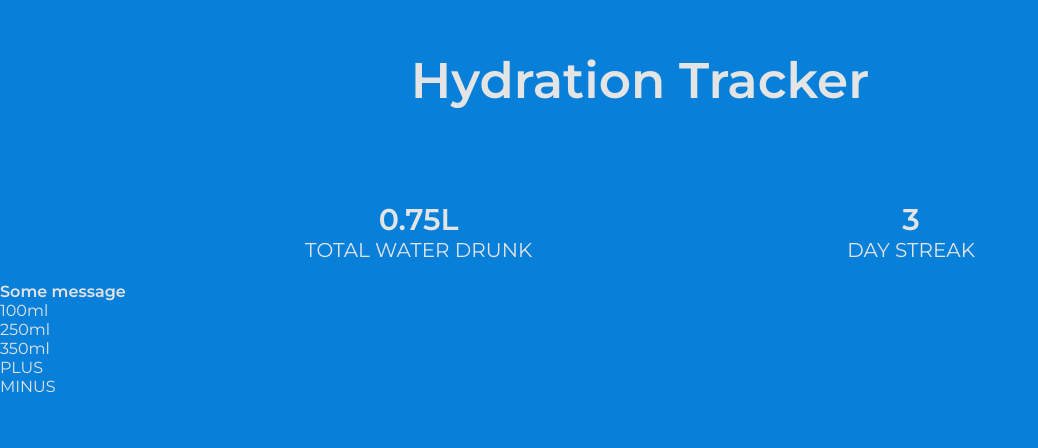
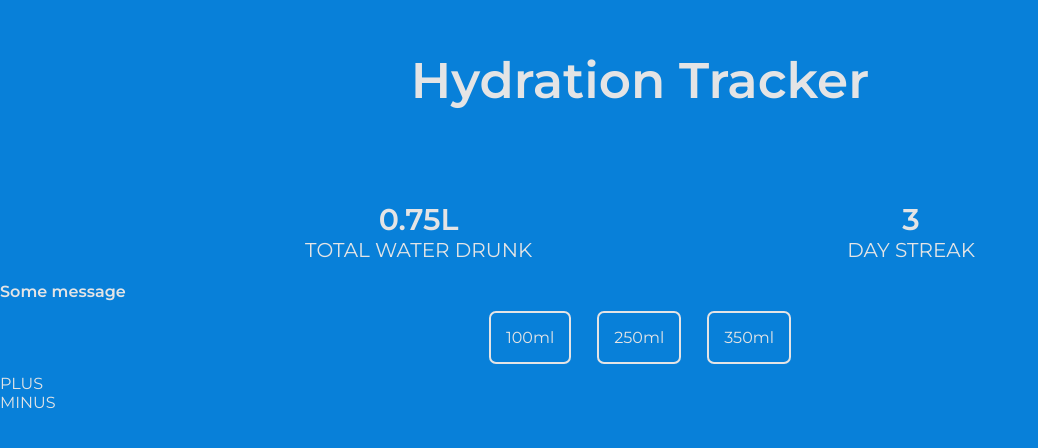
Before and after one commit to TamasKn/hydration-tracker, a React (Create React App) app in the folder frontend/: page / in a window 1280 px wide. Shown: the top 448 px of the page, without its empty margins (0-1038 px from the left). Built offline with nearby package versions, Linux system fonts and the light colour scheme.

Commit message:
Volume buttons style updated

```diff
--- a/frontend/src/components/Volumes/Volumes.css
+++ b/frontend/src/components/Volumes/Volumes.css
@@ -3,5 +3,9 @@
 }
 
 .volumes__button {
-
+    border: 2px solid var(--text-light);
+    border-radius: 7px;
+    padding: 1.5rem;
+    cursor: pointer;
+    margin: 1rem 1.3rem;
 }
--- a/frontend/src/components/Volumes/Volumes.jsx
+++ b/frontend/src/components/Volumes/Volumes.jsx
@@ -2,7 +2,7 @@ import './Volumes.css'
 
 const Volumes = ({onVolumeInput}) => {
     return(
-        <div className="volumes__container">
+        <div className="volumes__container flex fl-jc-cent">
             <div className="volumes__button" id="v100" onClick={onVolumeInput}>100ml</div>
             <div className="volumes__button" id="v250" onClick={onVolumeInput}>250ml</div>
             <div className="volumes__button" id="v350" onClick={onVolumeInput}>350ml</div>
```
